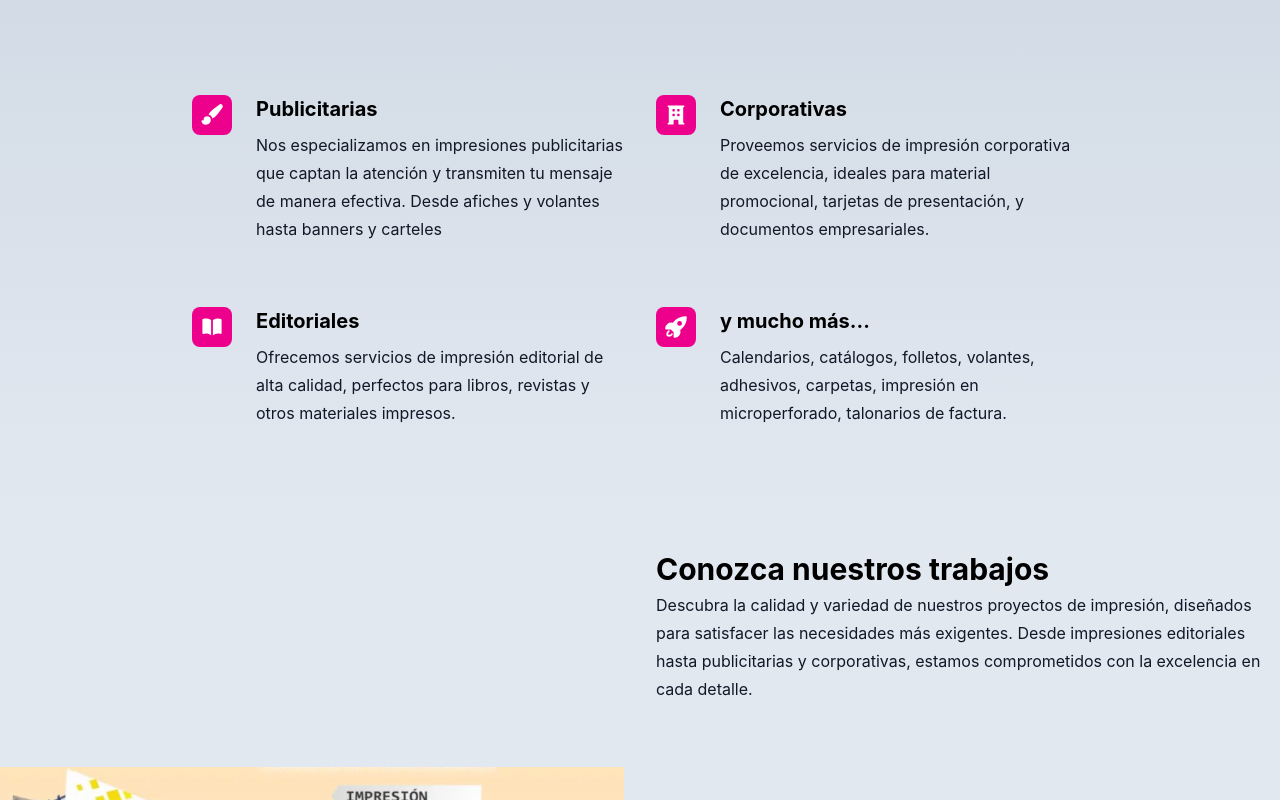
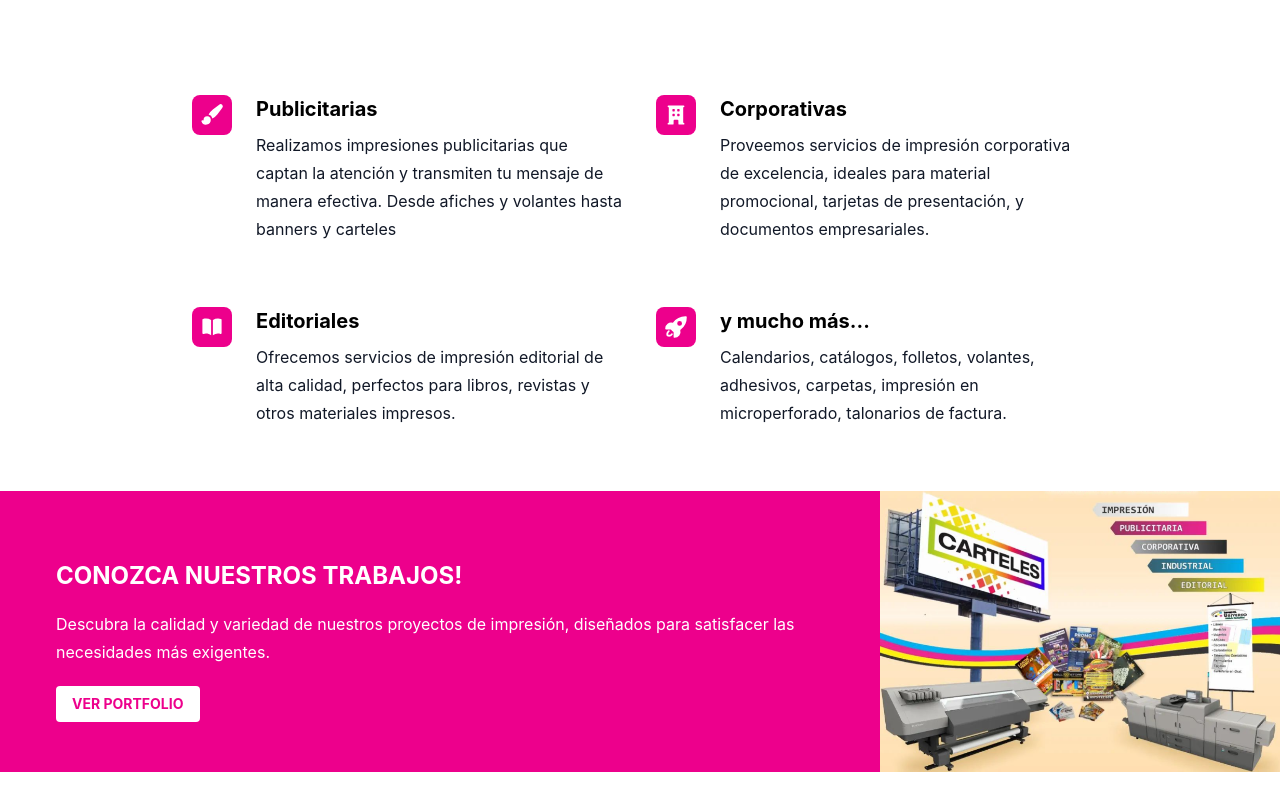
Before and after one commit to mauriGaray/imprenta_universo_web, a React (Vite) app: page / in a window 1280 px wide. Shown: the part 360-1160 px from the top of the page. After the commit the page ends 1132 px from the top, so only its background shows below. Built offline with nearby package versions, Linux system fonts and the light colour scheme.

Commit message:
portfolio done

```diff
--- a/src/components/featuresSections/FeaturesSection.jsx
+++ b/src/components/featuresSections/FeaturesSection.jsx
@@ -8,7 +8,7 @@ const features = [
   {
     name: "Publicitarias",
     description:
-      "Nos especializamos en impresiones publicitarias que captan la atención y transmiten tu mensaje de manera efectiva. Desde afiches y volantes hasta banners y carteles",
+      "Realizamos impresiones publicitarias que captan la atención y transmiten tu mensaje de manera efectiva. Desde afiches y volantes hasta banners y carteles",
     icon: PaintBrushIcon,
   },
   {
@@ -39,7 +39,7 @@ export default function Example() {
           <h2 className="text-base font-semibold leading-7 text-custom-pink">
             Calidad y puntualidad
           </h2>
-          <p className="mt-2 text-3xl font-bold tracking-tight text-gray-900 sm:text-4xl">
+          <p className="mt-2 text-5xl font-bold tracking-tight text-gray-900 sm:text-4xl">
             Impresiones de alta calidad
           </p>
           <p className="mt-6 text-lg leading-8 text-gray-900">
--- a/src/components/portfolioSection/PortfolioSection.jsx
+++ b/src/components/portfolioSection/PortfolioSection.jsx
@@ -1,28 +1,27 @@
-import React from "react";
-
+import { Button } from "@headlessui/react";
+import "./portfolio.css";
 const PortfolioSection = () => {
   return (
-    <>
-      <div className="py-12 sm:py-16">
-        <div className="grid max-w-xl grid-cols-1 gap-x-8 gap-y-10 lg:max-w-none lg:grid-cols-2 lg:gap-y-16">
-          <div className="mx-auto max-w-2xl lg:text-center"></div>
-          <div>
-            <h2 className="text-3xl font-bold leading-7 text-black">
-              Conozca nuestros trabajos
-            </h2>
-            <p className="mt-2 text-base leading-7 text-gray-900">
-              Descubra la calidad y variedad de nuestros proyectos de impresión,
-              diseñados para satisfacer las necesidades más exigentes. Desde
-              impresiones editoriales hasta publicitarias y corporativas,
-              estamos comprometidos con la excelencia en cada detalle.
-            </p>
-          </div>{" "}
-          <div>
-            <img src="/img/impresion151515.PNG" alt="portfolio img" />
-          </div>
-        </div>
+    <section className=" bg-custom-pink  portfolioSection__section--container">
+      <div className="portfolioSection__div--containerH2P">
+        <h2 className="text-2xl mt-5 font-bold leading-7 text-white ">
+          CONOZCA NUESTROS TRABAJOS!
+        </h2>
+        <p className="mt-5 mb-5 text-base leading-7 text-white">
+          Descubra la calidad y variedad de nuestros proyectos de impresión,
+          diseñados para satisfacer las necesidades más exigentes.
+        </p>
+        <Button className="rounded bg-white py-2 px-4  text-sm font-bold text-custom-pink data-[hover]:bg-white data-[active]:bg-gray-300">
+          VER PORTFOLIO
+        </Button>
       </div>
-    </>
+
+      <img
+        className="portfolio__img"
+        src="/img/impresion151515.PNG"
+        alt="portfolio img"
+      />
+    </section>
   );
 };
 
--- /dev/null
+++ b/src/components/portfolioSection/portfolio.css
@@ -0,0 +1,26 @@
+.portfolioSection__section--container {
+  display: flex;
+  flex-wrap: wrap;
+
+  gap: 2rem;
+}
+.portfolioSection__div--containerH2P {
+  margin: 0 2rem;
+}
+
+@media (min-width: 768px) {
+  .portfolioSection__section--container {
+    flex-wrap: nowrap;
+    align-items: center;
+    justify-content: center;
+    padding-left: 3.5rem;
+  }
+  .portfolioSection__div--containerH2P {
+    margin: 0;
+  }
+
+  .portfolio__img {
+    height: auto;
+    width: 25rem;
+  }
+}
--- a/src/index.css
+++ b/src/index.css
@@ -20,7 +20,3 @@
   font-size: 16px;
   line-height: 1.5;
 }
-body {
-  margin: auto;
-  max-width: 1300px;
-}
--- a/src/pages/landingPage/LandingPage.jsx
+++ b/src/pages/landingPage/LandingPage.jsx
@@ -4,7 +4,7 @@ import PortfolioSection from "../../components/portfolioSection/PortfolioSection
 
 const LandingPage = () => {
   return (
-    <div className="bg-gradient-to-b from-slate-300 via-slate-200 to-slate-200 ">
+    <div>
       <FeaturesSection />
       <PortfolioSection />
     </div>
```
